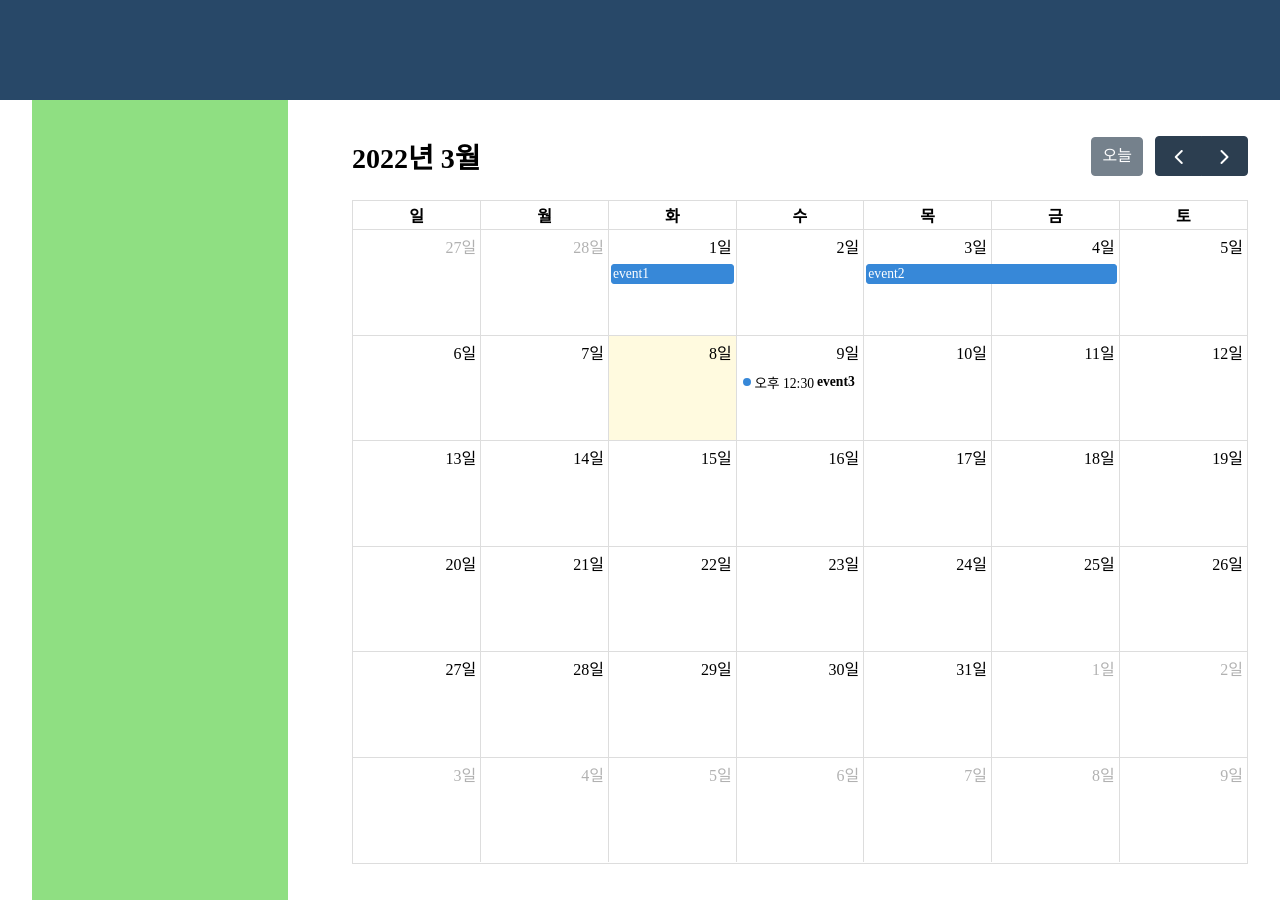
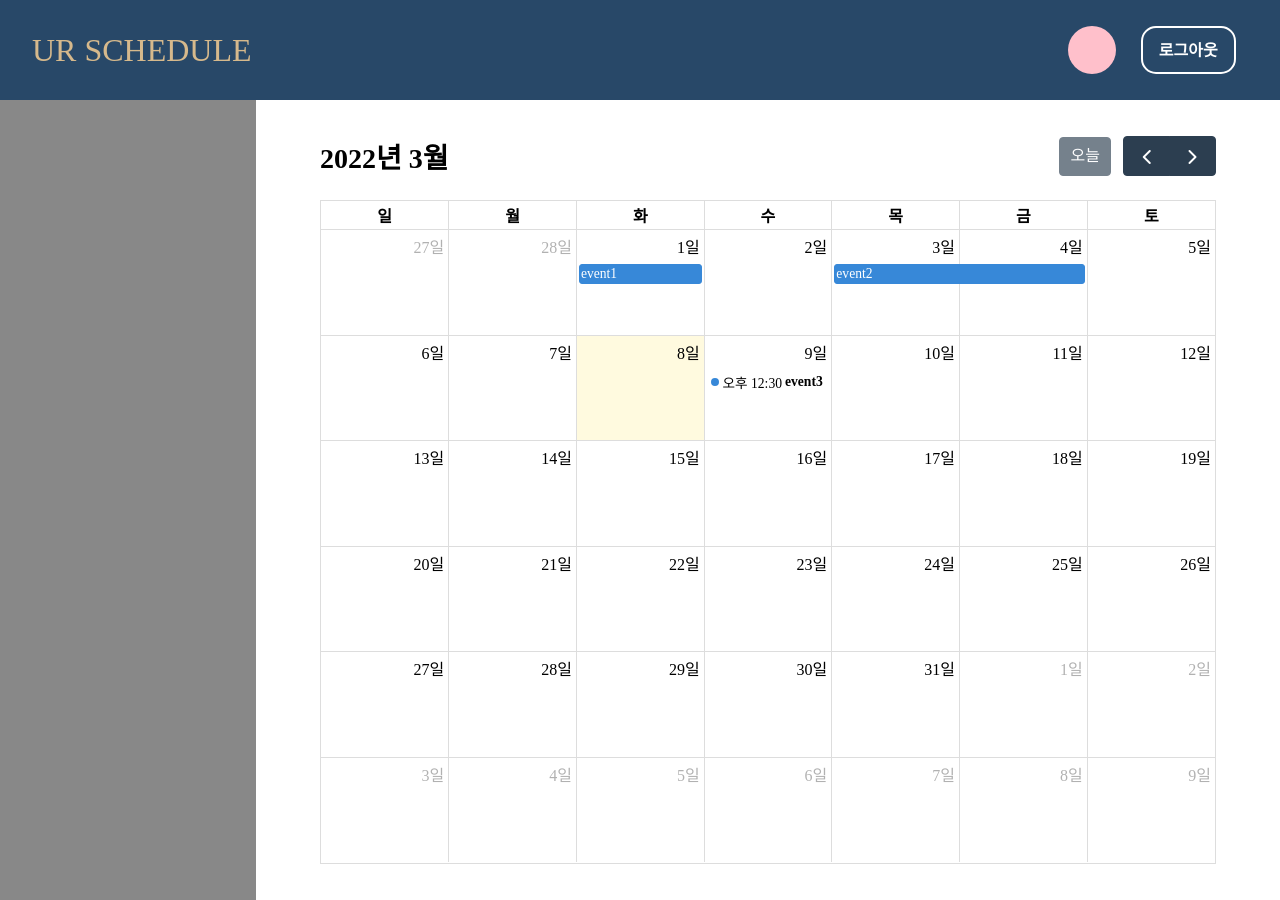
Before and after one commit to cpk0709/hanghae_9team_week1, a Flask app: template templates/main.html in a window 1280 px wide. Run offline with Flask 2, Linux system fonts and the light colour scheme; the template is opened without the code that fills it, so the values that code supplies are empty; some libraries are stand-ins or nearby versions.

Commit message:
add logo,userProfile,logoutBtn

```diff
--- a/static/main.css
+++ b/static/main.css
@@ -16,26 +16,72 @@ input:focus{
     outline: none;
 }
 
+/*header*/
 .nav{
     width: 100vw;
     height: 100px;
     background-color: #284868;
+    display: flex;
+    align-items: center;
+    justify-content: space-between;
+    position: fixed;
+    top: 0;
+    left: 0;
+    z-index: 1000;
 }
 
-.content{
+.logo{
+    display: flex;
+    height: 100%;
+    align-items: center;
+    color: #d6b98c;
+    font-size: 2rem;
+    margin: 0 2rem;
+}
+
+.user-menu{
+    width: 15%;
     display: flex;
     justify-content: space-around;
+    margin: 0 2rem;
+}
+
+.user-profile{
+    height: 3rem;
+    width: 3rem;
+    border-radius: 100%;
+    background-color: pink;
+}
+
+.logout-btn{
+    background-color: transparent;
+    border:2px solid #fff;
+    border-radius: 15px;
+    color: #fff;
+    padding: 0 1rem;
+    font-size: 1rem;
+    font-weight: 700;
+    line-height: 43px;
+}
+
+/*content*/
+
+.content{
+    padding-top: 100px;
+    display: flex;
+    justify-content: space-between;
     align-items: center;
 }
 
 .side-nav{
     width: 20vw;
     height: 100vh;
-    background-color: #8fdf82;
+    background-color: #888888;
 }
 
 #calendar{
     width: 70vw;
+    margin: auto;
 }
 
 /*데이터 입력 modal css*/
--- a/templates/main.html
+++ b/templates/main.html
@@ -9,11 +9,19 @@
     <script src='/resources/lib/main.js'></script>
     <script src="/resources/lib/locales/ko.js"></script>
     <script src="../static/main.js" defer></script>
+    <link rel="stylesheet" href="//cdn.jsdelivr.net/npm/xeicon@2.3.3/xeicon.min.css">
 </head>
 <body>
 <div class="wrap">
     <div class="nav">
-
+        <div class="logo">
+            <i class="xi-night"></i>
+            <span>UR SCHEDULE</span>
+        </div>
+        <div class="user-menu">
+            <div class="user-profile"></div>
+            <button class="logout-btn">로그아웃</button>
+        </div>
     </div>
     <div class="content">
         <div class="side-nav"></div>
```
